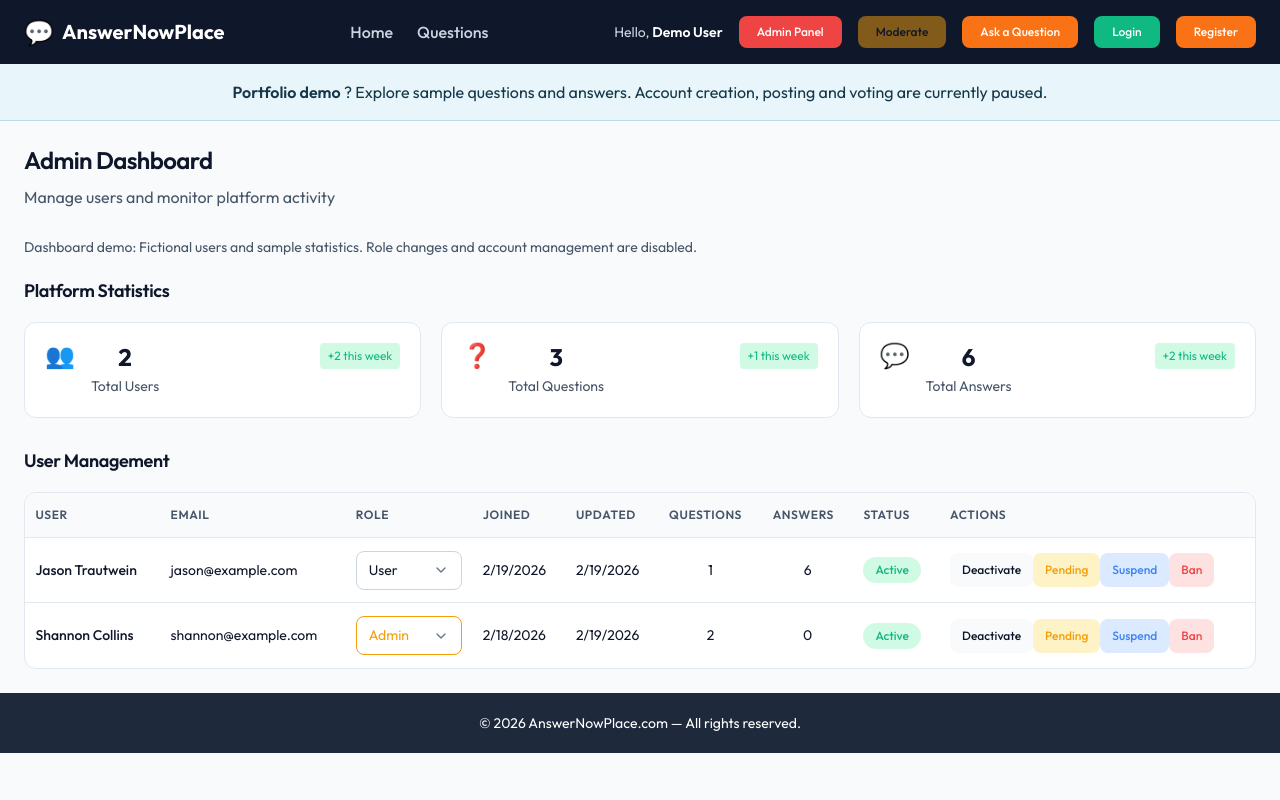
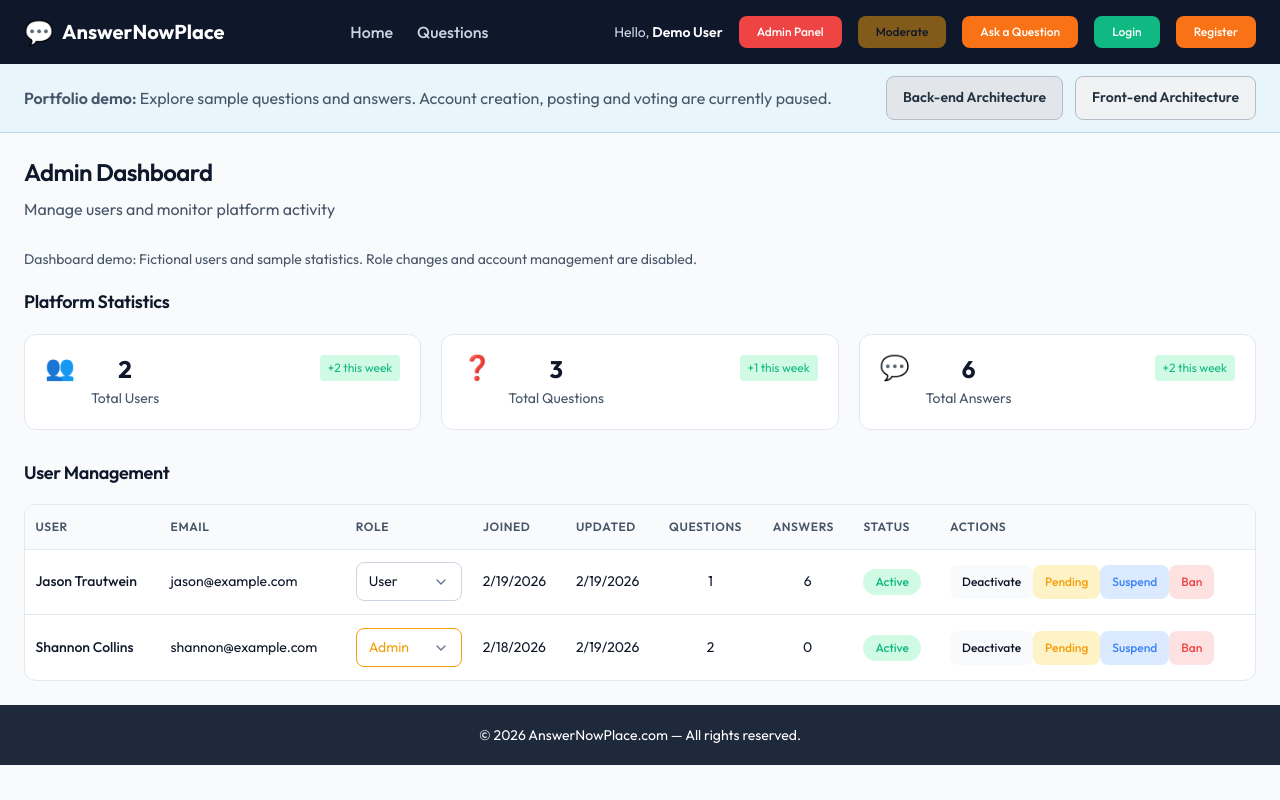
Before and after one commit to trautwein101/AnswerNow-UI, an Angular app: page /admin in a window 1280 px wide. Built offline with nearby package versions, Linux system fonts and the light colour scheme.

Commit message:
Add frontend and backend architecture links to demo banner

```diff
--- a/src/app/app.html
+++ b/src/app/app.html
@@ -1,6 +1,16 @@
 <app-header></app-header >
 
-<aside *ngIf="demoMode" class="demo-notice" aria-label="Portfolio demo"><strong>Portfolio demo</strong> ? Explore sample questions and answers. Account creation, posting and voting are currently paused.</aside>
+<aside *ngIf="demoMode" class="demo-notice" aria-label="Portfolio demo">
+  <p><strong>Portfolio demo:</strong> Explore sample questions and answers. Account creation, posting and voting are currently paused.</p>
+  <nav class="architecture-links" aria-label="Architecture documentation">
+    <a class="architecture-button backend-architecture"
+       href="https://github.com/trautwein101/AnswerNow/blob/main/docs/architecture.md"
+       target="_blank" rel="noopener noreferrer" aria-label="Back-end Architecture (opens in a new tab)">Back-end Architecture</a>
+    <a class="architecture-button frontend-architecture"
+       href="https://github.com/trautwein101/AnswerNow-UI/blob/main/docs/architecture.md"
+       target="_blank" rel="noopener noreferrer" aria-label="Front-end Architecture (opens in a new tab)">Front-end Architecture</a>
+  </nav>
+</aside>
 
 <main class="app-content">
   <router-outlet></router-outlet>
--- a/src/app/app.scss
+++ b/src/app/app.scss
@@ -6,4 +6,43 @@
   // Inherits from global styles
 }
 
-.demo-notice { padding: 1rem; text-align: center; background: #e8f5fa; color: #15374a; border-bottom: 1px solid #b9dce8; }
+.demo-notice {
+  display: flex;
+  align-items: center;
+  justify-content: space-between;
+  gap: 1rem;
+  flex-wrap: wrap;
+  padding: 0.75rem 1.5rem;
+  background: #e8f5fa;
+  color: #15374a;
+  border-bottom: 1px solid #b9dce8;
+
+  p { margin: 0; flex: 1 1 28rem; }
+}
+
+.architecture-links { display: flex; flex-wrap: wrap; gap: 0.75rem; margin-left: auto; }
+
+.architecture-button {
+  display: inline-flex;
+  align-items: center;
+  justify-content: center;
+  padding: 0.65rem 1rem;
+  border: 1px solid #b5bec8;
+  border-radius: var(--radius-md);
+  color: #243342;
+  font-size: var(--text-sm);
+  font-weight: var(--font-semibold);
+  text-decoration: none;
+  transition: background-color var(--transition-fast);
+
+  &:focus-visible { outline: 2px solid #087e9b; outline-offset: 3px; }
+}
+
+.backend-architecture { background: #e2e5e9; &:hover { background: #d0d5dc; } }
+.frontend-architecture { background: #f1f2f4; &:hover { background: #e0e3e7; } }
+
+@media (max-width: 600px) {
+  .demo-notice { padding: 1rem; }
+  .architecture-links { width: 100%; margin-left: 0; }
+  .architecture-button { flex: 1 1 12rem; }
+}
```
